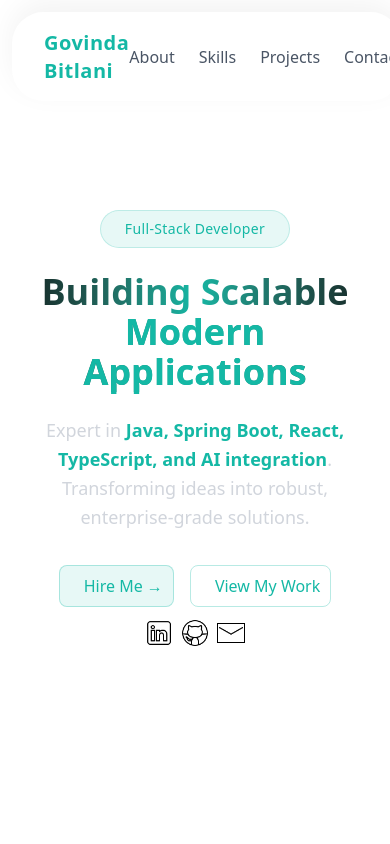
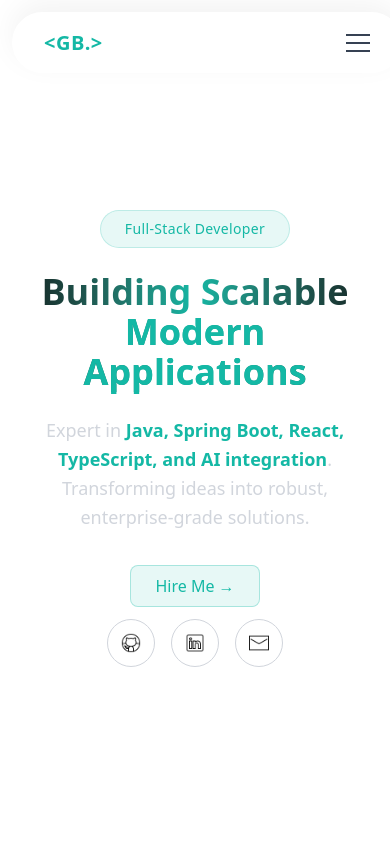
Before and after one commit to Govinda-030303/govinda-portfolio, a React (Vite) app: page / in a window 390 px wide. Shown: the top 844 px of the page. Built offline with nearby package versions, Linux system fonts and the light colour scheme.

Commit message:
second commit

```diff
--- a/src/App.tsx
+++ b/src/App.tsx
@@ -1,16 +1,39 @@
+import {  useEffect, useState } from "react";
 import Footer from "./components/Footer";
 import Header from "./components/Header";
 import MainSection from "./components/mainZsection/MainSection";
+import IntroPage from "./components/IntroPage";
 
 
 
 const App = () => {
+
+  const [showScreen, setShowScreen] = useState(true)
+  useEffect(() => {
+    const timer = setTimeout(() => {
+      setShowScreen(false);
+    }, 4000); // 4 seconds
+    return () => clearTimeout(timer);
+  }, []
+  )
+
   return (
-    <div className="p-3 overflow-hidden ">
-      <Header/>
-      <MainSection/>
-      <Footer/>
+
+    <div className="">
+      {
+        showScreen ? <div className="">
+          <IntroPage />
+        </div> :
+
+          <div className="p-3 overflow-hidden  bg-white/75 ">
+            <Header />
+            <MainSection />
+            <Footer />
+          </div>
+      }
+
     </div>
+
   );
 };
 
--- a/src/components/Footer.tsx
+++ b/src/components/Footer.tsx
@@ -1,4 +1,5 @@
 const Footer = () => {
+
   return (
     <footer className="text-gray-600 px-8 py-12">
       <div className="flex flex-col md:flex-row justify-between max-w-6xl mx-auto gap-10">
@@ -30,12 +31,15 @@ const Footer = () => {
         <div className="md:w-1/3">
           <h3 className="text-lg font-semibold text-[#14b8a5] mb-3">Quick Links</h3>
           <ul className="space-y-2">
-            {["About", "Skills", "Projects", "Contact"].map((link) => (
+            {["About", "Skills", "Projects", "Contacts"].map((link) => (
               <li
                 key={link}
                 className="relative cursor-pointer hover:text-[#14b8a5] transition duration-300 group"
               >
-                {link}
+                <a href={`#${link.toLowerCase()}`}>
+
+                  {link}
+                </a>
                 <span className="absolute left-0 -bottom-1 w-0 h-0.5 bg-[#14b8a5] transition-all duration-300 group-hover:w-16"></span>
               </li>
             ))}
--- a/src/components/Header.tsx
+++ b/src/components/Header.tsx
@@ -1,8 +1,14 @@
+import { useState } from "react";
+
 const Header = () => {
+
+  const [isHamOpen, setHamOpen] = useState(false);
+  const navItems = ["About", "Skills", "Projects", "Contacts"]
+
   return (
-    <header className="w-full rounded-4xl px-8 py-4 fixed
+    <header className="w-full rounded-4xl px-8 py-4 fixed z-50
   backdrop-blur-xl
-  bg-white/20
+  bg-white
   border-t
   border-white/30
   shadow-[0_-10px_30px_rgba(0,0,0,0.05)]">
@@ -11,28 +17,57 @@ const Header = () => {
         {/* Left side - Logo/Name */}
         <div>
           <p className="text-xl font-bold text-[#14b8a5] tracking-wide">
-            Govinda Bitlani
+            &lt;GB.&gt;
           </p>
         </div>
 
-        {/* Right side - Nav items */}
-        <div className="flex items-center space-x-6">
+        {/* Right side - Nav items  for desktop */}
+        <div className="md:flex items-center space-x-6 hidden">
           <ul className="flex space-x-6 text-gray-600 font-medium">
-            {["About", "Skills", "Projects", "Contacts"].map((item) => (
+            {navItems.map((item) => (
               <li
                 key={item}
                 className="relative cursor-pointer hover:text-[#14b8a5] transition duration-300 group"
               >
+                <a href={`#${item.toLowerCase()}`} >
+
                 {item}
+                </a>
                 {/* Animated underline */}
                 <span className="absolute left-0 -bottom-1 w-0 h-0.5 bg-[#14b8a5] transition-all duration-300 group-hover:w-full"></span>
               </li>
             ))}
           </ul>
+        </div>
+        {/* mobile hamburger */}
+        <div className="md:hidden">
+          <div className="md:hidden ml-4 flex flex-col space-y-1.5" onClick={() => setHamOpen(!isHamOpen)}>
+            <span className="w-6 h-0.5 bg-gray-700"></span>
+            <span className="w-6 h-0.5 bg-gray-700"></span>
+            <span className="w-6 h-0.5 bg-gray-700"></span>
+          </div>
+        </div>
+        {isHamOpen &&
+          <div className="md:hidden border-t backdrop-blur-xl rounded-b-3xl bg-white absolute top-full left-0 right-0 w-full  overflow-hidden animate-in slide-in-from-top-5 fade-in duration-200">
+            <ul className="flex flex-col py-4 px-6 space-y-4 text-center">
+              {navItems.map((item) => (
+                <li
+                  key={item}
+                  className="text-black font-medium hover:text-[#14b8a5] transition-colors duration-200"
+                >
+                  <a
+                    href={`#${item.toLowerCase()}`}
+                    onClick={() => setHamOpen(false)}
+                    className="block w-full py-2"
+                  >
+                    {item}
+                  </a>
+                </li>
+              ))}
+            </ul>
+          </div>
+        }
 
-          {/* Theme toggle placeholder */}
-          <span className="ml-4 w-6 h-6 rounded-full border border-[#14b8a5]/40 hover:bg-[#14b8a5]/20 transition cursor-pointer"></span>
-        </div>
       </nav>
     </header>
   );
--- /dev/null
+++ b/src/components/IntroPage.tsx
@@ -0,0 +1,60 @@
+const IntroPage = () => {
+    return (
+        <section className="min-h-screen bg-linear-to-r from-[#172f2c] via-[#14b8a5] to-[#172f2c] text-white flex items-center">
+            <div className="container mx-auto px-6 lg:px-16">
+                <div className="flex flex-col-reverse lg:flex-row items-center gap-16">
+
+                    {/* Text Content */}
+                    <div className="lg:w-1/2 text-center lg:text-left animate-slideInLeft">
+
+                        {/* Hire Badge */}
+                        <div className="inline-flex items-center gap-2 mb-6 px-5 py-2 rounded-full bg-white/10 border border-white/20 backdrop-blur-md">
+                            <span className="w-2 h-2 rounded-full bg-teal-400 animate-pulse" />
+                            <span className="text-sm text-teal-300 font-medium tracking-wide">
+                                Available for Hire
+                            </span>
+                        </div>
+
+                        {/* Heading */}
+                        <h1 className="text-4xl sm:text-5xl lg:text-6xl font-extrabold leading-tight mb-6">
+                            Building Digital <br />
+                            <span className="bg-linear-to-r from-teal-400 to-cyan-400 bg-clip-text text-transparent">
+                                Experiences
+                            </span>
+                        </h1>
+
+                        {/* Description */}
+                        <p className="text-gray-300 text-lg leading-relaxed mb-10 max-w-xl mx-auto lg:mx-0">
+                            I'm <span className="text-black font-semibold">Govinda Bitlani</span>, a
+                            Full-stack Developer passionate about crafting scalable,
+                            elegant, and high-performance web applications.
+                        </p>
+
+                        {/* ping horizontal  */}
+                        <div className=" flex justify-evenly ">
+                            {[1, 2, 3].map(() =>
+
+                                <div className="px-5 py-1 rounded-full bg-teal-200 animate-ping duration-75 w-3"></div>
+                            )}
+                        </div>
+                    </div>
+
+                    {/* Image Area */}
+                    <div className="lg:w-1/2 flex justify-center">
+                        <div className="relative">
+                            <div className="absolute inset-0 rounded-full bg-teal-400/20 blur-3xl"></div>
+                            <img
+                                src="./govindabitlani.jpeg"
+                                alt="Govinda Bitlani"
+                                className="relative w-72 h-72 lg:w-96 lg:h-96 object-contain rounded-full shadow-2xl bg-[#818686] "
+                            />
+                        </div>
+                    </div>
+
+                </div>
+            </div>
+        </section>
+    );
+};
+
+export default IntroPage;
--- a/src/components/mainZsection/AboutSection.tsx
+++ b/src/components/mainZsection/AboutSection.tsx
@@ -25,7 +25,7 @@ const AboutSection = () => {
     ];
 
     return (
-        <section id="AboutMe" className="px-8 py-16 text-gray-600 min-h-screen">
+        <section id="about" className="px-8 py-16 text-gray-600 min-h-screen">
             {/* Title */}
             <div className="text-center mb-12">
                 <h1 className="text-4xl font-bold mb-2">
--- a/src/components/mainZsection/ContactSection.tsx
+++ b/src/components/mainZsection/ContactSection.tsx
@@ -6,17 +6,17 @@ const ContactSection = () => {
   const contactInfo = [
     {
       label: "Email",
-      value: "developer@example.com",
-      href: "mailto:developer@example.com",
+      value: "govinda.boj@gmail.com",
+      href: "mailto:govidna.boj@gmail.com",
     },
     {
       label: "Phone",
-      value: "+1 (555) 123-4567",
-      href: "tel:+15551234567",
+      value: "+91 9166848693",
+      href: "tel:+919166848693",
     },
     {
       label: "Location",
-      value: "San Francisco, CA",
+      value: "Jaipur, Rajasthan, India",
       href: "#",
     },
   ];
@@ -28,7 +28,7 @@ const ContactSection = () => {
   ];
 
   return (
-    <section id="contact" className="relative px-6 py-24 overflow-hidden min-h-screen">
+    <section id="contacts" className="relative px-6 py-24 overflow-hidden min-h-screen">
       {/* Soft background glow */}
       <div className="absolute inset-0 -z-10">
         <div className="absolute top-24 left-1/2 -translate-x-1/2 w-150 h-150 bg-[#14b8a5]/20 blur-[120px] rounded-full" />
@@ -150,7 +150,7 @@ const ContactSection = () => {
             </div>
           </div>
 
-                  </div>
+        </div>
       </div>
 
       {/* Freelance Highlight */}
--- a/src/components/mainZsection/HeroSection.tsx
+++ b/src/components/mainZsection/HeroSection.tsx
@@ -1,9 +1,16 @@
-import ButtonM from "../uiZcomponents/ButtonM";
-import githubIcon from '../../assets/icons/githubIcon.png'
-import linkedIn from '../../assets/icons/linkedIcon.png'
-import mailIcon from '../../assets/icons/mailIcon.png'
+import github from '../../assets/icons/githubIcon.png'
+import linkedin from '../../assets/icons/linkedIcon.png'
+import mail from '../../assets/icons/mailIcon.png'
 
 const HeroSection = () => {
+
+    const socialLinks = [
+        { icon: github, label: "GitHub", href: "https://github.com" },
+        { icon: linkedin, label: "LinkedIn", href: "https://linkedin.com" },
+        { icon: mail, label: "Email", href: "mailto:govidna.boj@gmail.com" },
+    ];
+
+
     return (
         <section className="flex flex-col items-center justify-center text-center px-6 py-16 min-h-screen">
 
@@ -27,22 +34,32 @@ const HeroSection = () => {
 
             {/* Buttons */}
             <div className="flex gap-4">
-                <ButtonM
-                    content="Hire Me →"
-                    styles="border border-[#14b8a5]/30 bg-[#14b8a5]/10 text-[#14b8a5] rounded-lg px-6 py-2 font-medium hover:bg-[#14b8a5]/20 transition"
-                />
-                <ButtonM
-                    content="View My Work"
-                    styles="border border-[#14b8a5]/30 text-[#14b8a5] rounded-lg px-6 py-2 font-medium hover:bg-[#14b8a5]/10 transition"
-                />
+                <button className="border border-[#14b8a5]/30 bg-[#14b8a5]/10 text-[#14b8a5] rounded-lg px-6 py-2 font-medium hover:bg-[#14b8a5]/20 transition">
+                    <a href="mailto:govidna.boj@gmail.com">
+                        Hire Me →
+                    </a>
+                </button>
+
             </div>
-{/* icons for github, linkedin and mail */}
+            {/* icons for github, linkedin and mail */}
             <div className=" flex size-7 justify-center space-x-2 m-3">
-                {
-                    [linkedIn,githubIcon,mailIcon].map(icons=>
-                        <img src={icons} alt="" className="hover:cursor-pointer active:scale-85" />
-                    )
-                }
+                <div className="flex gap-4">
+                    {socialLinks.map((social, index) => (
+                        <a
+                            key={index}
+                            href={social.href}
+                            target="_blank"
+                            rel="noopener noreferrer"
+                            className="w-12 h-12 flex items-center justify-center rounded-full
+                             bg-white border border-gray-300
+                             hover:border-[#14b8a5]/50
+                             hover:shadow-[0_0_20px_rgba(20,184,165,0.35)]
+                             hover:-translate-y-1 transition"
+                        >
+                            <img src={social.icon} alt={social.label} className="w-5 h-5" />
+                        </a>
+                    ))}
+                </div>
                 {/* <img src={linkedIn} alt=" linkedIn icon" />
                 <img src={githubIcon} alt=" Github icon" />
                 <img src={mailIcon} alt=" mail icon" /> */}
```
Also changed, not shown: public/govindabitlani.jpeg (added).
